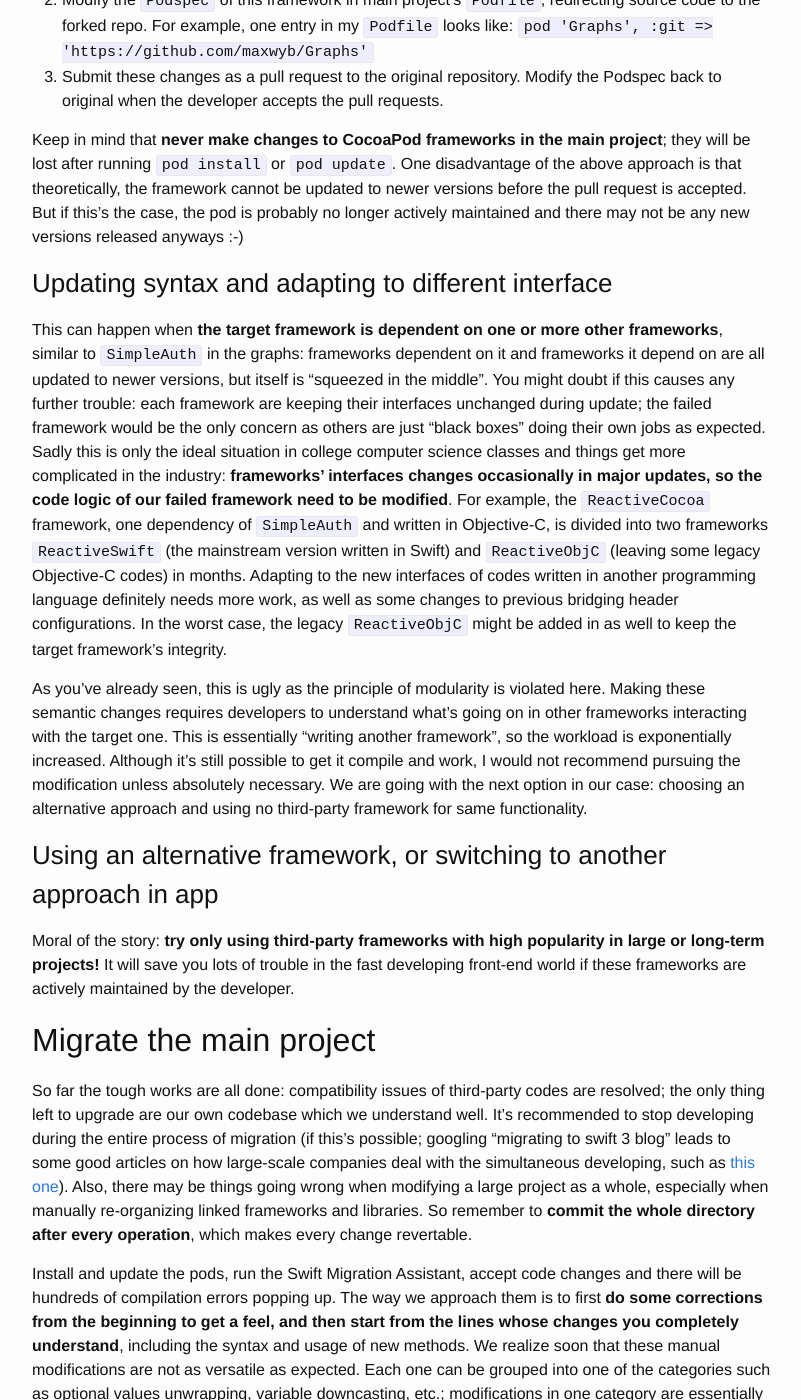
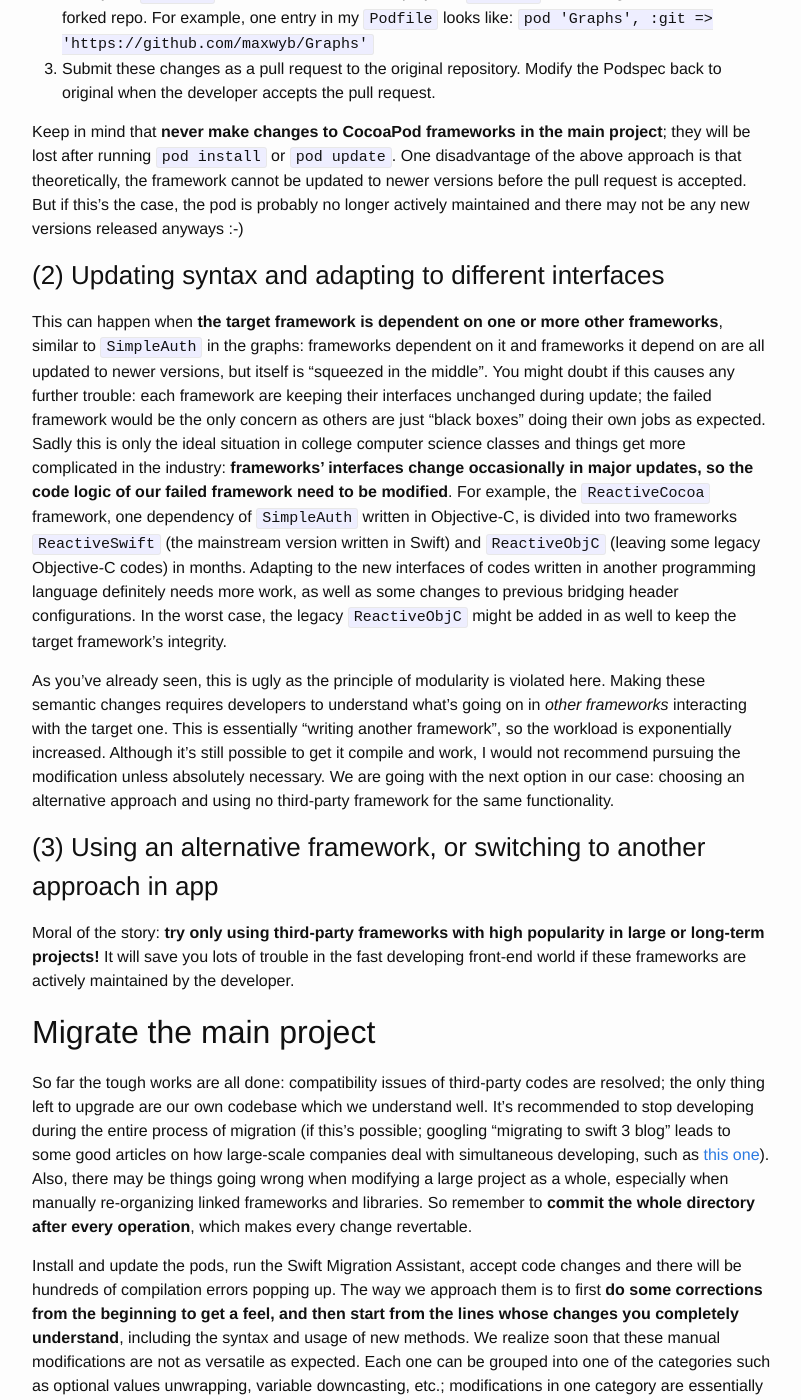
Before and after one commit to maxwyb/maxwyb.github.io, a Jekyll site: the page built from _posts/2017-07-02-migration-swift-3.md, in a window 1280 px wide and 1400 px high, scrolled down 2588 px. Shown: the whole window, without its empty margins (238-1039 px from the left). Built offline with Jekyll 4.4.1, drawn with Linux system fonts in a browser that asks for light colours; some of the changed text lies outside the part shown.

Commit message:
Grammar changes.

```diff
--- a/_posts/2017-07-02-migration-swift-3.md
+++ b/_posts/2017-07-02-migration-swift-3.md
@@ -38,20 +38,20 @@ internal class PieGraphView<T: Hashable, U: NumericType>: UIView {
 And your future self will thank you for following the standard practice of modifying a framework:
 1. Fork the repository, make changes here and push commits to remote.
 2. Modify the `Podspec` of this framework in main project's `Podfile`, redirecting source code to the forked repo. For example, one entry in my `Podfile` looks like: `pod 'Graphs', :git => 'https://github.com/maxwyb/Graphs'`
-3. Submit these changes as a pull request to the original repository. Modify the Podspec back to original when the developer accepts the pull requests.
+3. Submit these changes as a pull request to the original repository. Modify the Podspec back to original when the developer accepts the pull request.
 
 Keep in mind that **never make changes to CocoaPod frameworks in the main project**; they will be lost after running `pod install` or `pod update`. One disadvantage of the above approach is that theoretically, the framework cannot be updated to newer versions before the pull request is accepted. But if this's the case, the pod is probably no longer actively maintained and there may not be any new versions released anyways :-)
 
-### Updating syntax and adapting to different interface
-This can happen when **the target framework is dependent on one or more other frameworks**, similar to `SimpleAuth` in the graphs: frameworks dependent on it and frameworks it depend on are all updated to newer versions, but itself is "squeezed in the middle". You might doubt if this causes any further trouble: each framework are keeping their interfaces unchanged during update; the failed framework would be the only concern as others are just "black boxes" doing their own jobs as expected. Sadly this is only the ideal situation in college computer science classes and things get more complicated in the industry: __frameworks' interfaces changes occasionally in major updates, so the code logic of our failed framework need to be modified__. For example, the `ReactiveCocoa` framework, one dependency of `SimpleAuth` and written in Objective-C, is divided into two frameworks `ReactiveSwift` (the mainstream version written in Swift) and `ReactiveObjC` (leaving some legacy Objective-C codes) in months. Adapting to the new interfaces of codes written in another programming language definitely needs more work, as well as some changes to previous bridging header configurations. In the worst case, the legacy `ReactiveObjC` might be added in as well to keep the target framework's integrity.
+### (2) Updating syntax and adapting to different interfaces
+This can happen when **the target framework is dependent on one or more other frameworks**, similar to `SimpleAuth` in the graphs: frameworks dependent on it and frameworks it depend on are all updated to newer versions, but itself is "squeezed in the middle". You might doubt if this causes any further trouble: each framework are keeping their interfaces unchanged during update; the failed framework would be the only concern as others are just "black boxes" doing their own jobs as expected. Sadly this is only the ideal situation in college computer science classes and things get more complicated in the industry: __frameworks' interfaces change occasionally in major updates, so the code logic of our failed framework need to be modified__. For example, the `ReactiveCocoa` framework, one dependency of `SimpleAuth` written in Objective-C, is divided into two frameworks `ReactiveSwift` (the mainstream version written in Swift) and `ReactiveObjC` (leaving some legacy Objective-C codes) in months. Adapting to the new interfaces of codes written in another programming language definitely needs more work, as well as some changes to previous bridging header configurations. In the worst case, the legacy `ReactiveObjC` might be added in as well to keep the target framework's integrity.
 
-As you've already seen, this is ugly as the principle of modularity is violated here. Making these semantic changes requires developers to understand what's going on in other frameworks interacting with the target one. This is essentially "writing another framework", so the workload is exponentially increased. Although it's still possible to get it compile and work, I would not recommend pursuing the modification unless absolutely necessary. We are going with the next option in our case: choosing an alternative approach and using no third-party framework for same functionality.
+As you've already seen, this is ugly as the principle of modularity is violated here. Making these semantic changes requires developers to understand what's going on in *other frameworks* interacting with the target one. This is essentially "writing another framework", so the workload is exponentially increased. Although it's still possible to get it compile and work, I would not recommend pursuing the modification unless absolutely necessary. We are going with the next option in our case: choosing an alternative approach and using no third-party framework for the same functionality.
 
-### Using an alternative framework, or switching to another approach in app
+### (3) Using an alternative framework, or switching to another approach in app
 Moral of the story: **try only using third-party frameworks with high popularity in large or long-term projects!** It will save you lots of trouble in the fast developing front-end world if these frameworks are actively maintained by the developer.
 
 ## Migrate the main project
-So far the tough works are all done: compatibility issues of third-party codes are resolved; the only thing left to upgrade are our own codebase which we understand well. It's recommended to stop developing during the entire process of migration (if this's possible; googling "migrating to swift 3 blog" leads to some good articles on how large-scale companies deal with the simultaneous developing, such as [this one](https://engblog.nextdoor.com/migrating-to-swift-3-7add0ce0655)). Also, there may be things going wrong when modifying a large project as a whole, especially when manually re-organizing linked frameworks and libraries. So remember to __commit the whole directory after every operation__, which makes every change revertable.
+So far the tough works are all done: compatibility issues of third-party codes are resolved; the only thing left to upgrade are our own codebase which we understand well. It's recommended to stop developing during the entire process of migration (if this's possible; googling "migrating to swift 3 blog" leads to some good articles on how large-scale companies deal with simultaneous developing, such as [this one](https://engblog.nextdoor.com/migrating-to-swift-3-7add0ce0655)). Also, there may be things going wrong when modifying a large project as a whole, especially when manually re-organizing linked frameworks and libraries. So remember to __commit the whole directory after every operation__, which makes every change revertable.
 
 Install and update the pods, run the Swift Migration Assistant, accept code changes and there will be hundreds of compilation errors popping up. The way we approach them is to first __do some corrections from the beginning to get a feel, and then start from the lines whose changes you completely understand__, including the syntax and usage of new methods. We realize soon that these manual modifications are not as versatile as expected. Each one can be grouped into one of the categories such as optional values unwrapping, variable downcasting, etc.; modifications in one category are essentially the same. Therefore, __modifying codes in the same category together__ can also be a good way to start. Also, be assured that Swift compiler is not as whimsical as we thought before. Based on my experience, more errors would be shown only when a function signature is changed, as the compiler is not able to check inside a function if its declaration has syntax error. These manual code changes are done in less than one day for our codebase.
 
@@ -103,19 +103,21 @@ transferManager.download(downloadRequest!).continueWith(executor: AWSExecutor.ma
 
 Besides, there are some minor changes of functions and properties in frameworks such as `AWSCore`. For example, the result `AWSTask` from a completion handler no longer has an `exception` attribute. Also, when calling functions with multiple parameters with default values, the order of passed-in arguments is enforced.
 
-## Resolving linker errors and runtime crashes
-Up to now our app can be successfully compiled and we are almost good to go. Just one more moment, it may not run on an iOS simulator or real device yet; Xcode may give an error such as `linker command failed with exit code 1 (use -v to see invocation)`. This error is usually caused by our previous adjustments of frameworks used in the project, so linker cannot find some of them now. Go to Project - Build Settings - __Framework Search Paths__ and clean up unused frameworks.
+## Resolve linker errors and runtime crashes
+Up to now our app can be successfully compiled and we are almost good to go. Just one more thing, it may not run on an iOS simulator or real device yet; Xcode may give an error such as `linker command failed with exit code 1 (use -v to see invocation)`. This error is usually caused by our previous adjustments of frameworks used in the project, so linker cannot find some of them now. Go to Project - Build Settings - __Framework Search Paths__ and clean up unused frameworks.
 
-The app can run now, but it may crash before fully launched due to uncaught exceptions. In this case, double check if **manually linked frameworks and libraries are at the newest version**. For example, in our case, an exception is generated by `AWS Mobile Hub Helper` framework in AppDelegate: `[AWSTask exception] unrecognized selector sent to instance 0x........` This is because the Mobile Hub Helper framework is not managed by CocoaPods and the Swift 2 version was manually added in before. Follow Amazon's documentation to download the newest SDKs, add them to **Linked Frameworks and Libraries** (any libraries used in the project, including those come with the operating system) and **Embedded Frameworks** (third-party libraries that have to be embedded in the project) accordingly. Also, properly set up `Info.plist` for authentication and custom shell scripts for building project if necessary. *Be sure not to add duplicates if the framework is already managed by CocoaPods.*
+Now the app can run, but it may crash before fully launched due to uncaught exceptions. In this case, double check if **manually linked frameworks and libraries are at the newest version**. For example, in our case, an exception is generated by `AWS Mobile Hub Helper` framework in AppDelegate: `[AWSTask exception] unrecognized selector sent to instance 0x........` This is because the Mobile Hub Helper framework is not managed by CocoaPods and the Swift 2 version was manually added in before. Follow Amazon's documentation to download the newest SDKs, add them to **Linked Frameworks and Libraries** (any libraries used in the project, including those come with the operating system) and **Embedded Frameworks** (third-party libraries that have to be embedded in the project) accordingly. Also, properly set up `Info.plist` for authentication and custom shell scripts for building project if necessary. *Be sure not to add duplicates if the framework is already managed by CocoaPods.*
 
 So you may be wondering why Amazon manages all of its iOS SDKs on CocoaPods but not Mobile Hub Helper? Me too :-)
 
 ## Test the running app
-Okay, everything are up and running now, but not all functions are guaranteed to be working correctly yet. This is the time to "play around with" your "new app" and discover anything that looks wrong. In one section of our app, the UICollectionViews inside a UITableView are not displaying anything. It turns out that `collectionView(_ collectionView: UICollectionView, cellForItemAt indexPath: IndexPath) -> UICollectionViewCell` is never called after a quick debugging. Our first thought was to check if the custom `UICollectionViewDataSource` and `UICollectionViewDelegate` are set up correctly, that is, if we have adapted to the changes of these protocol's new function signatures in Swift 3. This is highly possible to be the problem months ago as old versions of Migration Assistant would fail to upgrade these delegate functions if they're placed in class extensions; however it was not the problem in this case. Also, another delegate function `collectionView(_ collectionView: UICollectionView, numberOfItemsInSection section: Int) -> Int` is always correctly invoked returning non-zero values. The problem turns out to be fairly obscure: the Storyboard contraints of these UICollectionViews and UICollectionViewCells are somehow treated differently in Xcode 8, so not a single cell would be visible on the user interface. Deleting these contraints work as a temporary solution, but the root cause will be explored in the future.
+Okay, everything are up and running now, but not all functions are guaranteed to be working correctly yet. This is the time to "play around with" your "new app" and discover anything that looks wrong.
 
-Ideally, the testing should be easy and deterministic if good __unit tests__ are available, and these are the stuff we are working on. Anyways, the app is now running on the newest (and best) development platform, with the entire set of development tools readily available!
+In one section of our app, the UICollectionViews inside a UITableView are not displaying anything. It turns out that `collectionView(_ collectionView: UICollectionView, cellForItemAt indexPath: IndexPath) -> UICollectionViewCell` is never called after a quick debugging. Our first thought was to check if the custom `UICollectionViewDataSource` and `UICollectionViewDelegate` are set up correctly, that is, if we have adapted to the changes of these protocol's new function signatures in Swift 3. This is highly possible to be the problem months ago as old versions of Migration Assistant would fail to upgrade these delegate functions if they're placed in class extensions; however it was not the problem in this case. Also, another delegate function `collectionView(_ collectionView: UICollectionView, numberOfItemsInSection section: Int) -> Int` is always correctly invoked returning non-zero values. The problem turns out to be fairly obscure: the *Storyboard contraints* of these UICollectionViews and UICollectionViewCells are somehow treated differently in Xcode 8, so not a single cell would be visible on the user interface. Deleting these contraints work as a temporary solution, but the root cause will be explored in the future.
+
+Ideally, the testing should be easy and deterministic if good __unit tests__ are available, which are the stuff we are working on. Anyways, the app is now running on the newest (and best) development platform, with the entire set of development tools readily available!
 
 ## Reflections
 Planning ahead and "thinking before doing" are keys to keep we organized in engineering work, especially when dealing with a large and long-term project.
 
-Ready for the Migration to Swift 4 this fall?
+Ready for the migration to Swift 4 this fall?
```
Also changed, not shown: other parts of _posts/2017-07-02-migration-swift-3.md (+4 -4 lines).
